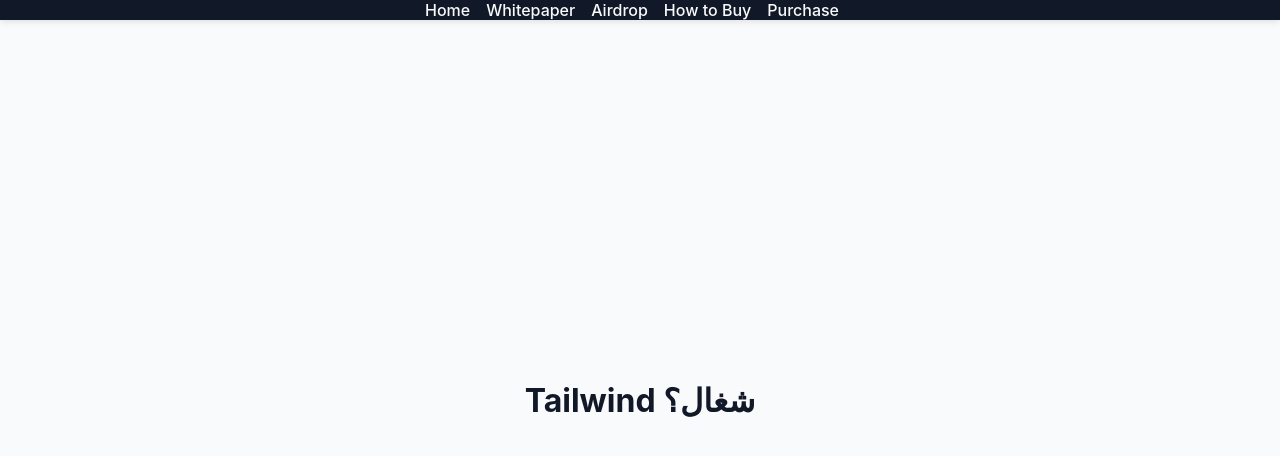
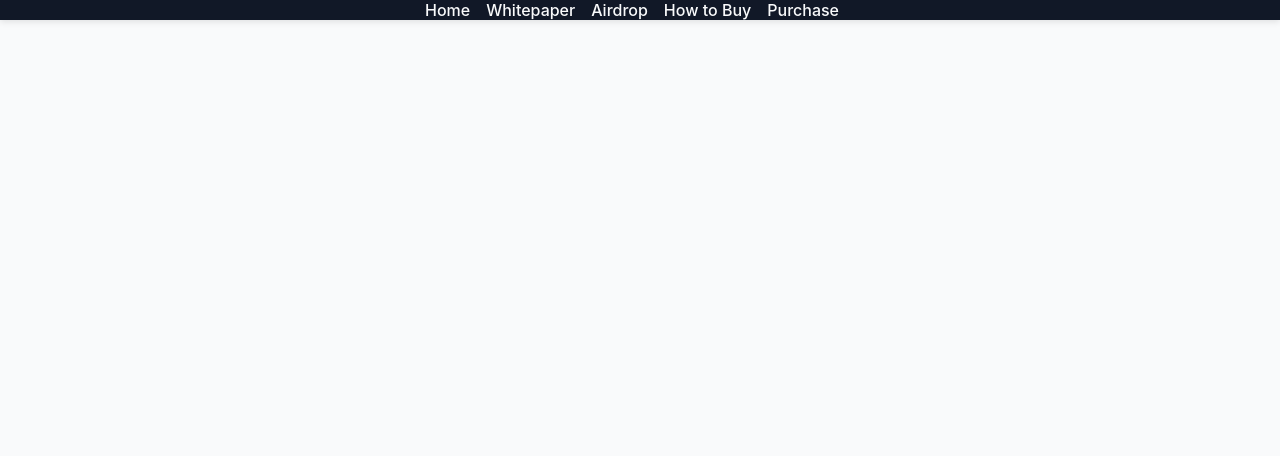
Before and after one commit to good12343/good, a React (Vite) app in the folder frep-frontend/: page / in a window 1280 px wide. Shown: the top 456 px of the page. Built offline with nearby package versions, Linux system fonts and the light colour scheme; what @solana/wallet-adapter-react, @solana/wallet-adapter-react-ui, @solana/web3.js would draw is missing.

Commit message:
yes important

```diff
--- a/frep-frontend/src/App.jsx
+++ b/frep-frontend/src/App.jsx
@@ -21,10 +21,6 @@
                                                                                     </nav>
                                                                                           </header>
 
-<div className="min-h-screen bg-red-500 text-white flex items-center justify-center">
-            <h1 className="text-4xl font-bold">Tailwind شغال؟</h1>
-                </div>
-
                                                                                                 {/* Main content */}
                                                                                                       <main className="pt-24 px-4 sm:px-6 lg:px-8">
                                                                                                               <Routes>
```
